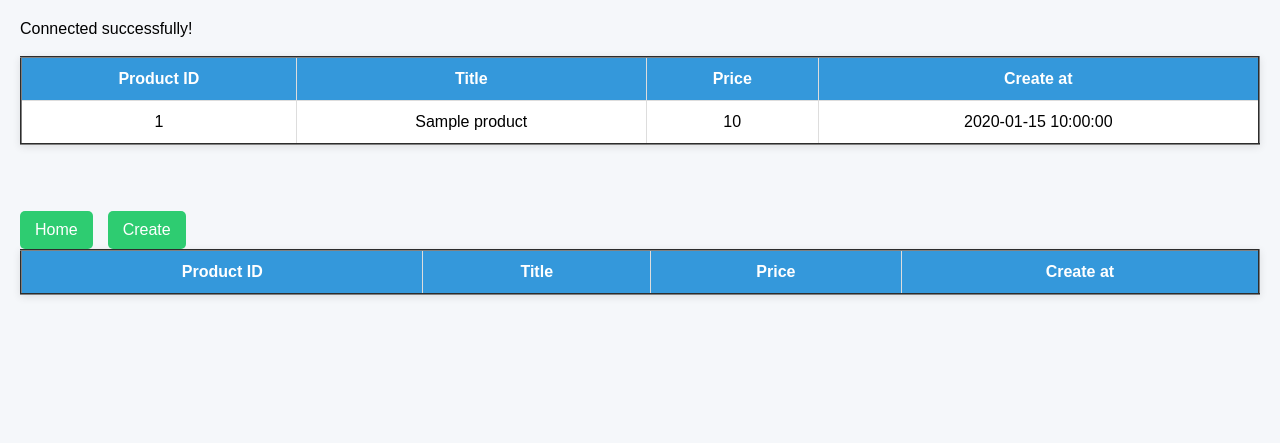
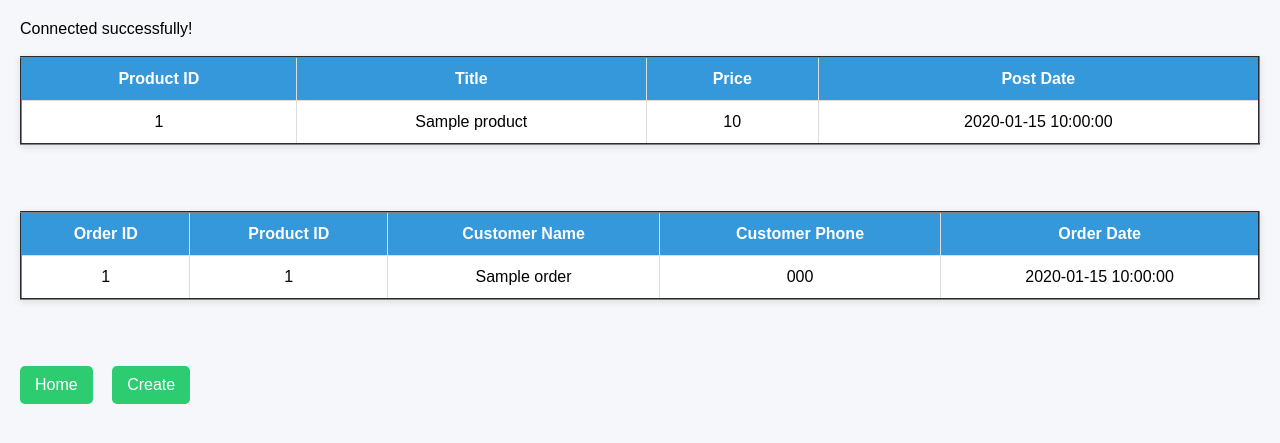
Before and after one commit to Thakvika1/Tiki_app, a PHP site: page /dashboard.php in a window 1280 px wide. Shown: the top 443 px of the page. Run offline with PHP 8.4, Linux system fonts and the light colour scheme; tables that the repository leaves empty or names only in its code hold one stand-in row (values such as "Sample post"); a stand-in replaces the project's code that opens the database connection; lists and menus that the app fills with data are empty.

Commit message:
refactor file

```diff
--- a/admin/dashboard.php
+++ b/admin/dashboard.php
@@ -26,7 +26,7 @@
                         <th>Product ID</th>
                         <th>Title</th>
                         <th>Price</th>
-                        <th>Create at</th>
+                        <th>Post Date</th>
                     </tr>
                 </thead>
                 <tbody>
@@ -34,7 +34,7 @@
 
         while ($row_product_db = mysqli_fetch_assoc($query_product_db)) {
             echo '
-                <tr id="values">
+                <tr class="values">
                     <td>' . $row_product_db['product_id'] . '</td>
                     <td>' . $row_product_db['title'] . '</td>
                     <td>' . $row_product_db['price'] . '</td>
@@ -58,18 +58,32 @@
             <table border="2">
                 <thead>
                     <tr>
+                        <th>Order ID</th>
                         <th>Product ID</th>
-                        <th>Title</th>
-                        <th>Price</th>
-                        <th>Create at</th>
+                        <th>Customer Name</th>
+                        <th>Customer Phone</th>
+                        <th>Order Date</th>
                     </tr>
                 </thead>
                 <tbody>
         ';
 
-        while ($row_order_db = mysqli_fetch_assoc($query_product_db)) {
-
+        while ($row_order_db = mysqli_fetch_assoc($query_order_db)) {
+            echo '
+                <tr class="values">
+                    <td>' . $row_order_db['order_id'] . '</td>
+                    <td>' . $row_order_db['product_id'] . '</td>
+                    <td>' . $row_order_db['customer_name'] . '</td>
+                    <td>' . $row_order_db['phone_number'] . '</td>
+                    <td>' . $row_order_db['created_at'] . '</td>
+                </tr>
+            ';
         }
+        echo '
+            </tbody>
+                </table>
+                <br /><br />
+        ';
     }
 
 ?>
--- a/style/dashboard.css
+++ b/style/dashboard.css
@@ -33,7 +33,7 @@ tr:nth-child(even) {
     background-color: #f2f2f2;
 }
 
-#values:hover {
+.values:hover {
     background-color: #e6f7ff;
 }
 
```
Also changed, not shown: admin/order_data.php (added), admin/product_data.php (added).
